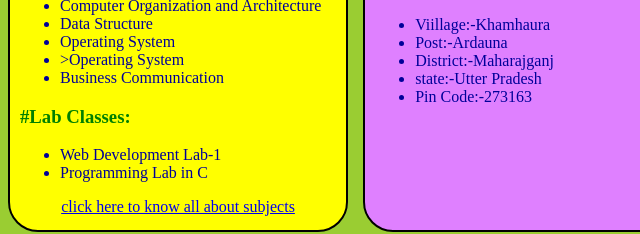
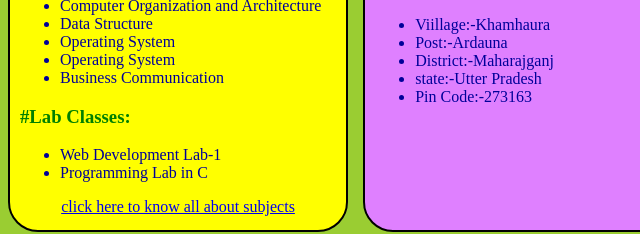
Before and after one commit to mralok-369/AboutMe-Project, a plain HTML site: page index.html in a window 1280 px wide. Shown: the part 541-775 px from the top of the page, 0-640 px from the left. Drawn offline with Linux system fonts and the light colour scheme.

Commit message:
Update index.html

```diff
--- a/index.html
+++ b/index.html
@@ -36,7 +36,7 @@
 						<li>Computer Organization and Architecture</li>
 						<li>Data Structure</li>
 						<li>Operating System</li>
-						<li>>Operating System</li>
+						<li>Operating System</li>
 						<li>Business Communication</li>
 						</ul>
 						<h3>#Lab Classes:</a></h3>
```
